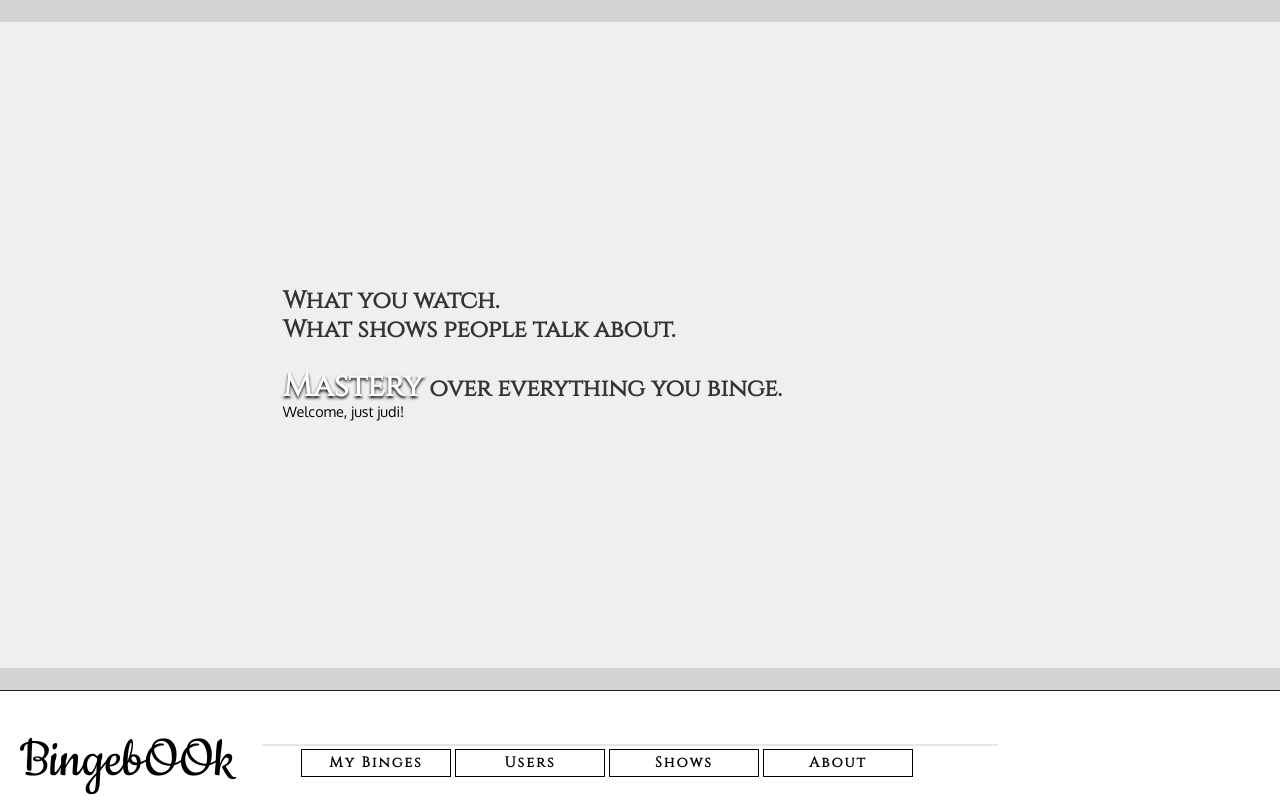
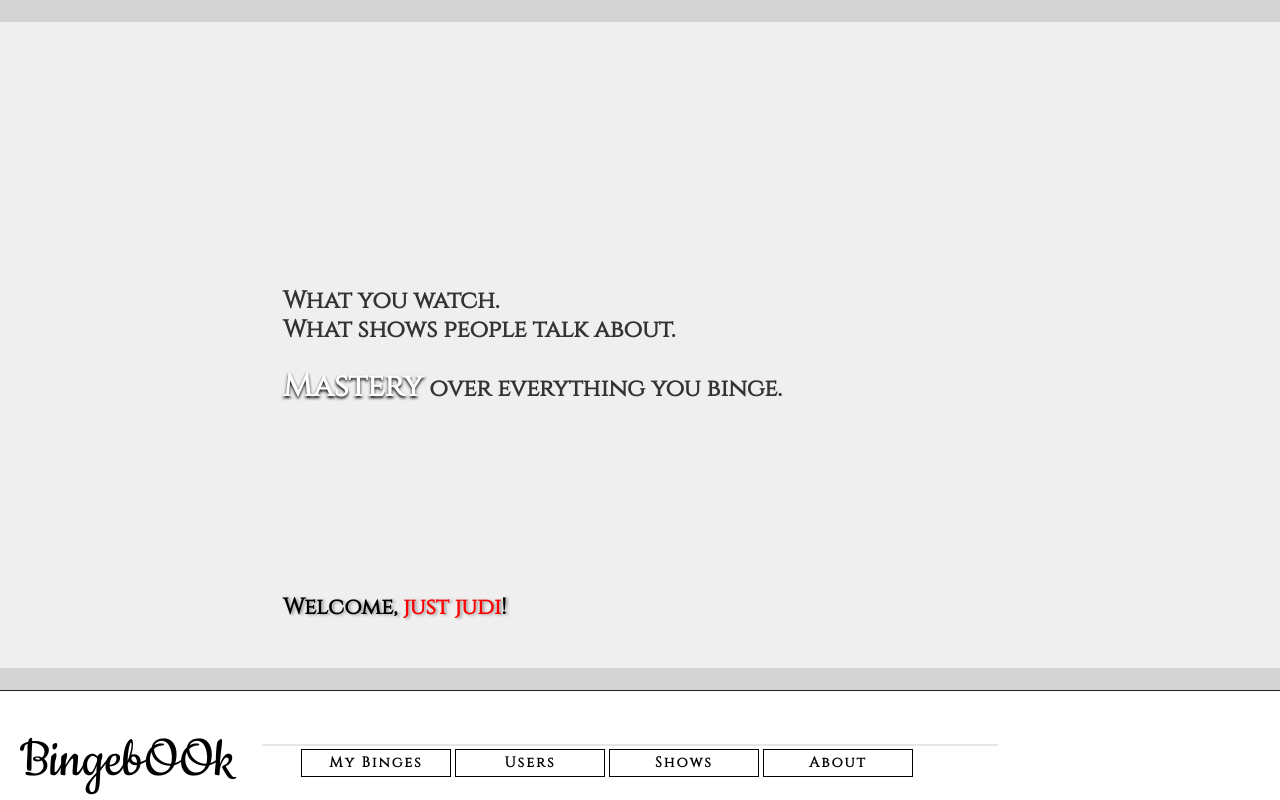
Before and after one commit to joseph-p-pasaoa/bingebook__FSWeb, a React (Create React App) app in the folder client/: page / in a window 1280 px wide. Built offline with nearby package versions, Linux system fonts and the light colour scheme.

Commit message:
add welcome to Home

```diff
--- a/client/src/App.css
+++ b/client/src/App.css
@@ -133,7 +133,7 @@ div#stage--padding-right {
 
 div#stage--column-flex {
     width: auto;
-    min-height: 100%;
+    height: 100%;
     padding: 50px 5px 50px 100px;
 
     display: flex;
--- a/client/src/pages/Home.css
+++ b/client/src/pages/Home.css
@@ -11,6 +11,9 @@ Home Page Component CSS | Bingebook (a full-stack binge-facilitating app)
 .home-page {
     padding: 20% 0px 0px 17%;
     width: 100%;
+    height: 100%;
+    display: flex;
+    flex-direction: column;
 }
 
 .welcome-msg {
@@ -22,6 +25,18 @@ Home Page Component CSS | Bingebook (a full-stack binge-facilitating app)
     color: #333;
 }
 
+.personal-msg {
+    font-size: 1.4rem;
+    margin-top: auto;
+    font-family: 'Cinzel';
+    font-weight: bold;
+    text-shadow: 2px 1px 3px #999;
+}
+
+.personal-msg b {
+    color: red;
+}
+
 .home-page em {
     font-size: xx-large;
     text-shadow: 0px 2px 3px #000;
--- a/client/src/pages/UserProfile.css
+++ b/client/src/pages/UserProfile.css
@@ -38,6 +38,7 @@ UserProfile Page CSS | Bingebook (a full-stack binge-facilitating app)
 
 .addshow-btn {
     margin: 22px 3px 6px 11px;
+    background-color: #a6ef31;
 }
 
 .disabled, .disabled:active {
```
Also changed, not shown: 1 other file (tests, documents, lock files or other folders).
